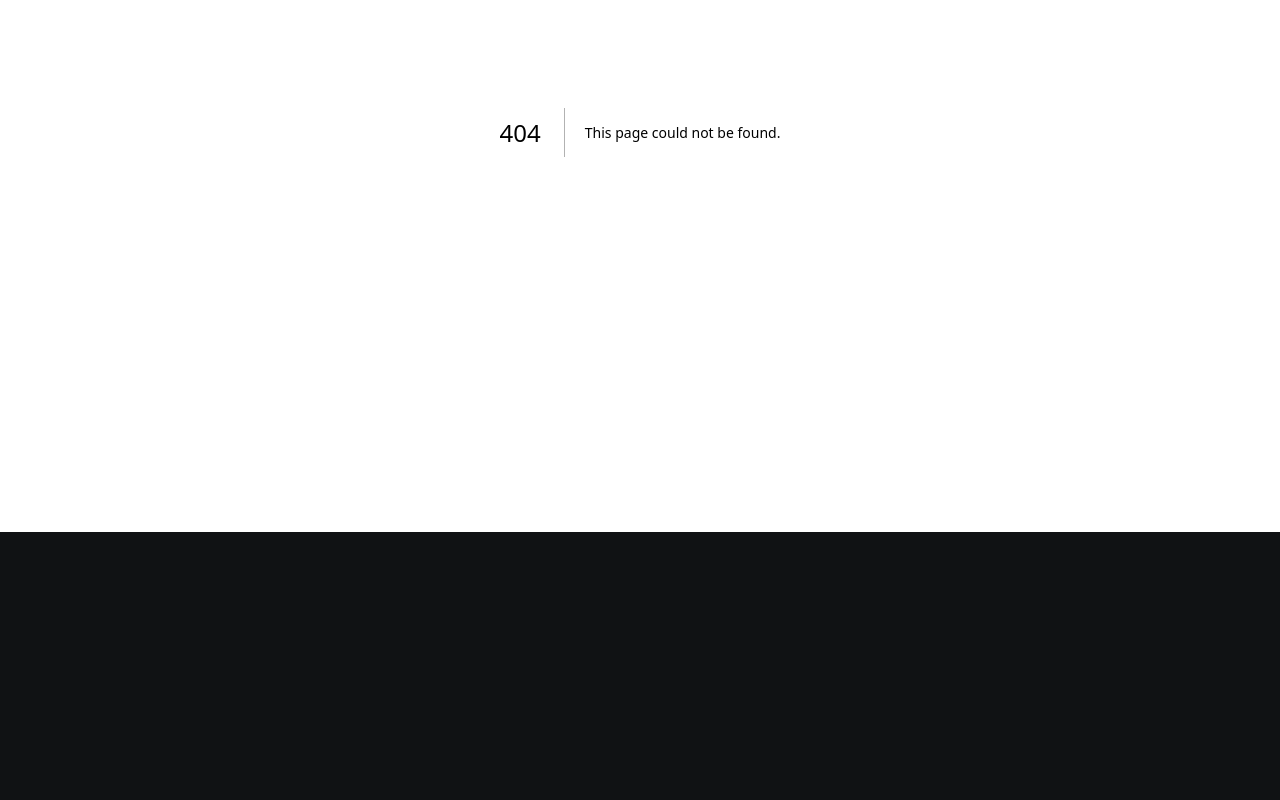
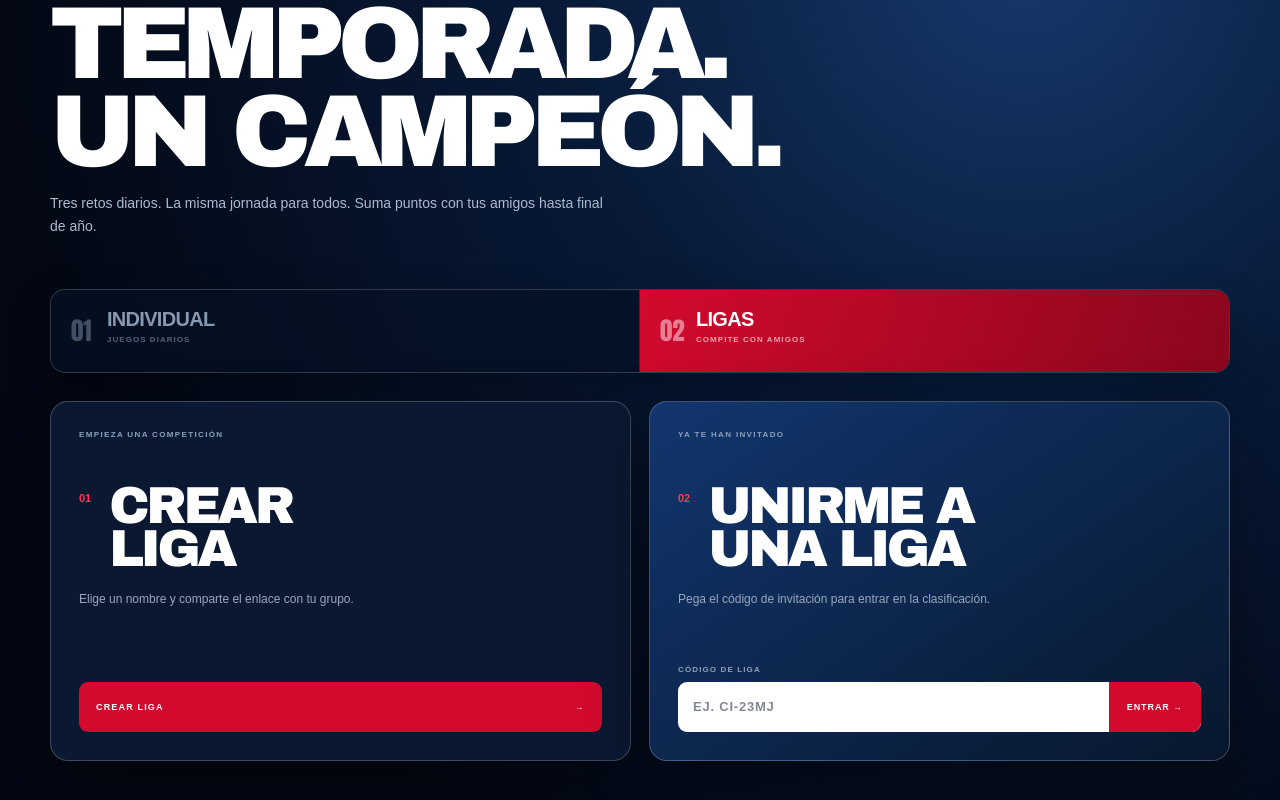
Before and after one commit to marcoscainzos/basketball5, a Next.js app: page /leagues in a window 1280 px wide. Before the commit this address had no page. Shown: the part 268-1068 px from the top of the page. Before the commit the page ends 800 px from the top, so only its background shows below. Built offline with nearby package versions, Linux system fonts and the light colour scheme.

Commit message:
Add individual and leagues entry flow

```diff
--- a/app/globals.css
+++ b/app/globals.css
@@ -329,3 +329,36 @@ body { font-family:Arial,Helvetica,sans-serif; }
 .gold-game { background:linear-gradient(145deg,#725b2f,#292517); }
 .gold-game .compact-art { color:#d5bd82; }
 @media(max-width:760px){.compact-art.one-v-one-logo{transform:translateY(-5px) rotate(-3deg)}}
+
+/* Individual / leagues */
+.play-type-switch { max-width:1180px; margin:0 auto 30px; display:grid; grid-template-columns:repeat(2,1fr); border:1px solid #ffffff2d; border-radius:15px; overflow:hidden; background:#061124b8; box-shadow:0 18px 45px #0004; }
+.play-type-switch a { min-height:82px; padding:16px 20px; display:grid; grid-template-columns:36px 1fr; grid-template-rows:1fr 1fr; align-items:center; border-right:1px solid #ffffff20; color:#8798b1; transition:.2s ease; }
+.play-type-switch a:last-child { border-right:0; }
+.play-type-switch a:hover { color:white; background:#ffffff0a; }
+.play-type-switch a.active { color:white; background:linear-gradient(110deg,#d20a2e,#8b061e); }
+.play-type-switch span { grid-row:1/3; font:400 25px Impact,"Arial Narrow",sans-serif; opacity:.48; }
+.play-type-switch b { align-self:end; font:900 20px Arial; letter-spacing:-.035em; }
+.play-type-switch i { align-self:start; margin-top:4px; font:800 8px Arial; font-style:normal; letter-spacing:.13em; opacity:.62; }
+
+.leagues-shell { min-height:100vh; overflow:hidden; background:radial-gradient(circle at 80% 20%,#17396c 0,#081a38 34%,#030814 75%); }
+.leagues-hero { max-width:1180px; margin:auto; padding:68px 0 52px; }
+.leagues-hero>span { color:#ff4262; font:900 9px Arial; letter-spacing:.22em; }
+.leagues-hero h1 { max-width:850px; margin:10px 0 16px; font:900 clamp(52px,8vw,104px)/.86 "Arial Black",Arial,sans-serif; letter-spacing:-.075em; }
+.leagues-hero p { max-width:570px; margin:0; color:#aebbd0; font:400 14px/1.6 Arial; }
+.leagues-switch { margin-bottom:28px; }
+.league-actions { max-width:1180px; margin:auto; padding-bottom:90px; display:grid; grid-template-columns:repeat(2,1fr); gap:18px; }
+.league-action { min-height:360px; padding:28px; border:1px solid #ffffff34; border-radius:18px; display:flex; flex-direction:column; background:#0a1931; box-shadow:0 25px 65px #0006; }
+.league-action small { color:#8ca0bd; font:900 8px Arial; letter-spacing:.17em; }
+.league-action>div { margin:45px 0 20px; display:flex; align-items:start; gap:18px; }
+.league-action>div>span { padding-top:8px; color:#ff385a; font:900 11px Arial; }
+.league-action h2 { margin:0; font:900 52px/.83 "Arial Black",Arial,sans-serif; letter-spacing:-.065em; }
+.league-action>p { max-width:380px; margin:0 0 28px; color:#98a8bf; font:400 12px/1.55 Arial; }
+.league-action>button { margin-top:auto; height:50px; padding:0 17px; border:0; border-radius:9px; display:flex; align-items:center; justify-content:space-between; background:#d20a2e; color:white; font:900 9px Arial; letter-spacing:.13em; cursor:pointer; }
+.join-league { background:linear-gradient(145deg,#12366e,#08172d); }
+.join-league form { margin-top:auto; }
+.join-league label { display:block; margin-bottom:8px; color:#8fa1ba; font:900 8px Arial; letter-spacing:.14em; }
+.join-league form>div { height:50px; display:grid; grid-template-columns:1fr auto; border-radius:9px; overflow:hidden; background:white; }
+.join-league input { min-width:0; padding:0 15px; border:0; outline:0; color:#071327; font:800 13px Arial; letter-spacing:.06em; }
+.join-league form button { padding:0 18px; border:0; background:#d20a2e; color:white; font:900 9px Arial; letter-spacing:.1em; cursor:pointer; }
+@media(max-width:1220px){.play-type-switch,.leagues-hero,.league-actions{margin-left:22px;margin-right:22px}}
+@media(max-width:760px){.play-type-switch a{min-height:70px;padding:12px;grid-template-columns:28px 1fr}.play-type-switch b{font-size:15px}.play-type-switch i{font-size:6px}.leagues-hero{padding:48px 0 38px}.leagues-hero h1{font-size:49px}.leagues-hero p{font-size:12px}.league-actions{grid-template-columns:1fr}.league-action{min-height:320px;padding:22px}.league-action>div{margin-top:36px}.league-action h2{font-size:43px}}
--- /dev/null
+++ b/app/leagues/page.tsx
@@ -0,0 +1,42 @@
+import Link from "next/link";
+
+export default function LeaguesPage() {
+  return (
+    <main className="leagues-shell">
+      <nav className="site-nav">
+        <Link className="wordmark" href="/"><span className="mark">CI</span><b>COURT INSIDE</b></Link>
+        <Link href="/" className="back-link">← INICIO</Link>
+      </nav>
+
+      <header className="leagues-hero">
+        <span>COURT INSIDE LEAGUES</span>
+        <h1>UNA TEMPORADA.<br />UN CAMPEÓN.</h1>
+        <p>Tres retos diarios. La misma jornada para todos. Suma puntos con tus amigos hasta final de año.</p>
+      </header>
+
+      <nav className="play-type-switch leagues-switch" aria-label="Modo de juego">
+        <Link href="/"><span>01</span><b>INDIVIDUAL</b><i>JUEGOS DIARIOS</i></Link>
+        <Link className="active" href="/leagues" aria-current="page"><span>02</span><b>LIGAS</b><i>COMPITE CON AMIGOS</i></Link>
+      </nav>
+
+      <section className="league-actions">
+        <article className="league-action create-league">
+          <small>EMPIEZA UNA COMPETICIÓN</small>
+          <div><span>01</span><h2>CREAR<br />LIGA</h2></div>
+          <p>Elige un nombre y comparte el enlace con tu grupo.</p>
+          <button type="button">CREAR LIGA <b>→</b></button>
+        </article>
+
+        <article className="league-action join-league">
+          <small>YA TE HAN INVITADO</small>
+          <div><span>02</span><h2>UNIRME A<br />UNA LIGA</h2></div>
+          <p>Pega el código de invitación para entrar en la clasificación.</p>
+          <form>
+            <label htmlFor="league-code">CÓDIGO DE LIGA</label>
+            <div><input id="league-code" name="league-code" placeholder="EJ. CI-23MJ" autoComplete="off" /><button type="button">ENTRAR →</button></div>
+          </form>
+        </article>
+      </section>
+    </main>
+  );
+}
--- a/app/page.tsx
+++ b/app/page.tsx
@@ -8,6 +8,10 @@ export default function Home() {
         <span className="nav-note">DAILY HOOPS</span>
       </nav>
       <header className="home-title"><span>DAILY BASKETBALL GAMES</span><h1>COURT INSIDE</h1></header>
+      <nav className="play-type-switch" aria-label="Modo de juego">
+        <Link className="active" href="/" aria-current="page"><span>01</span><b>INDIVIDUAL</b><i>JUEGOS DIARIOS</i></Link>
+        <Link href="/leagues"><span>02</span><b>LIGAS</b><i>COMPITE CON AMIGOS</i></Link>
+      </nav>
       <section className="game-picker" aria-label="Juegos">
         <Link href="/1vs1" className="compact-game red-game"><span>01</span><div className="compact-art one-v-one-logo"><b>1</b><i>VS</i><b>1</b></div><h2>1VS1</h2></Link>
         <Link href="/top5" className="compact-game blue-game"><span>02</span><div className="compact-art top-five-art"><b>5</b><i>TOP</i></div><h2>TOP 5</h2></Link>
```
